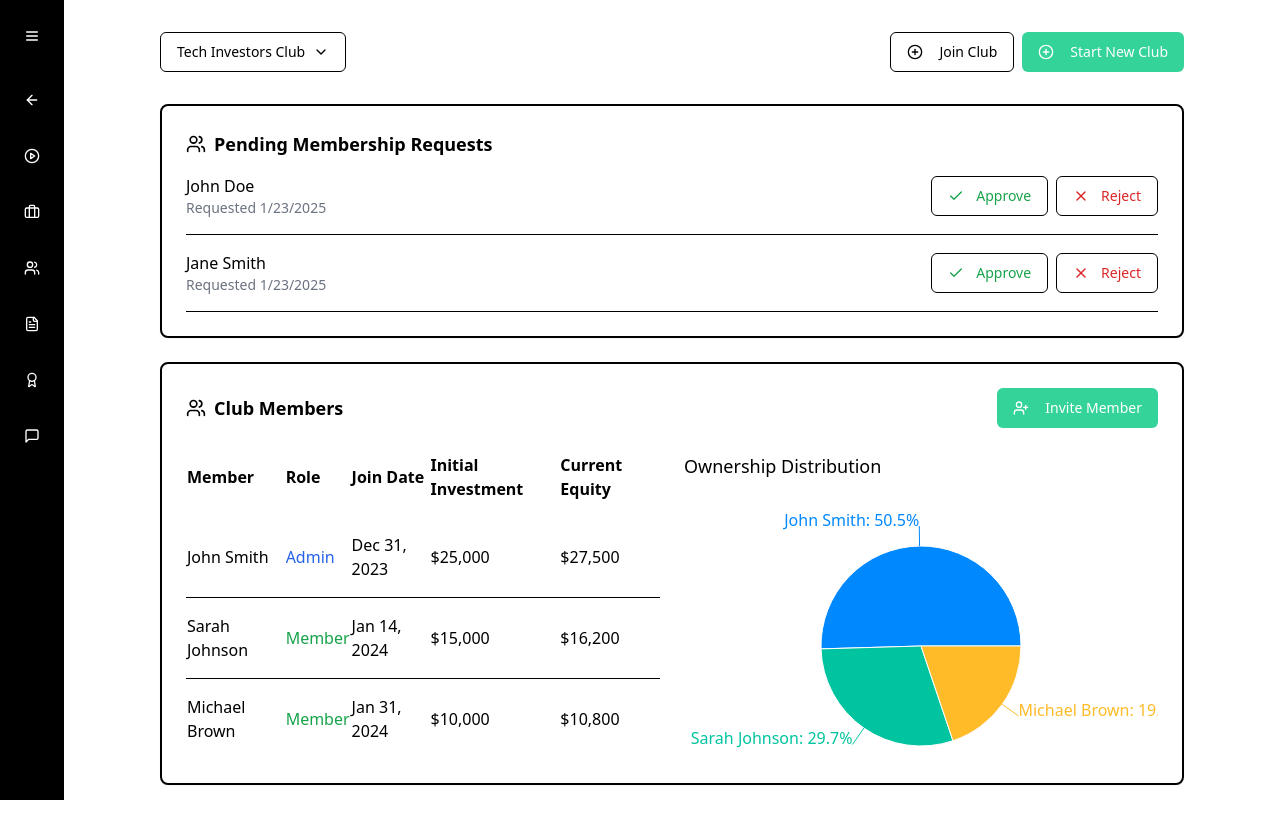
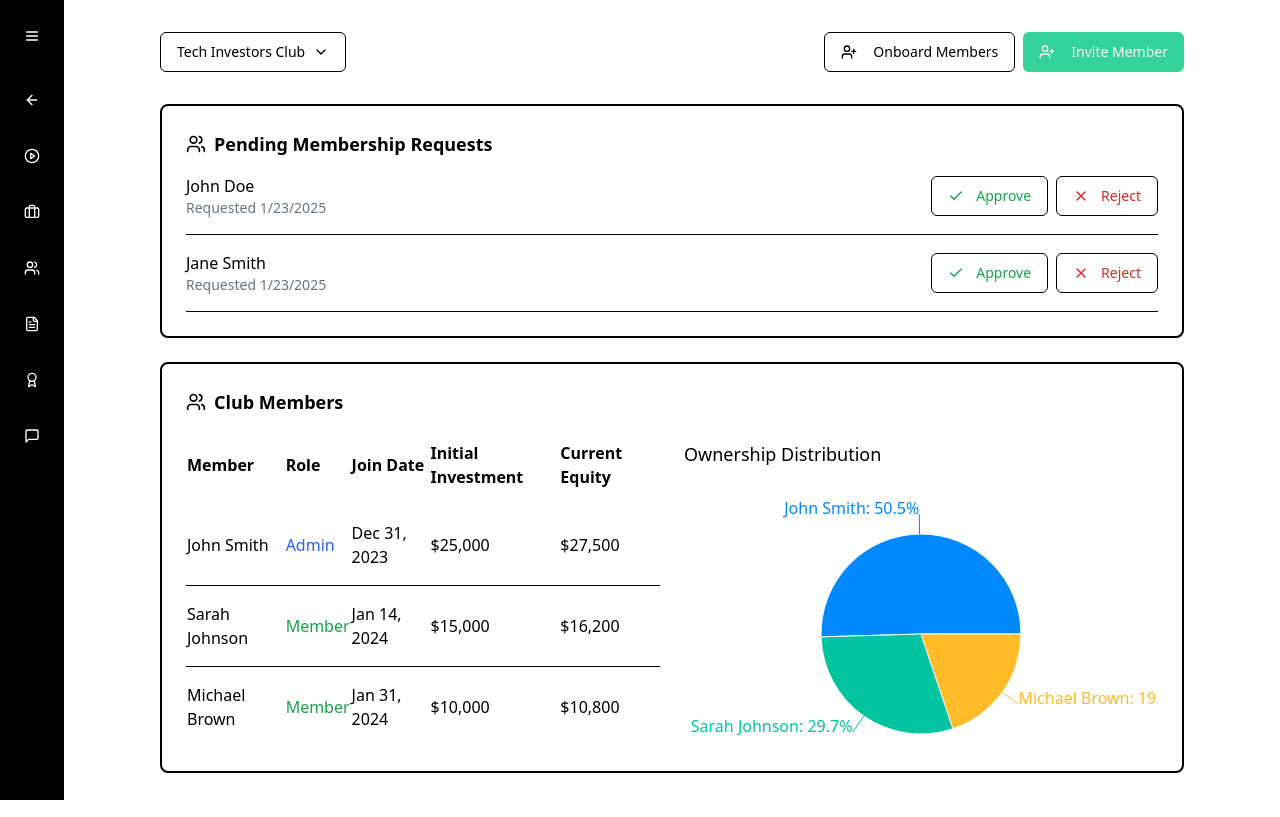
Before and after one commit to HazenWilson/feature-lab-portal, a React (Vite) app: page /demo/investment-club in a window 1280 px wide. Both pictures are taken after a click on the button 32 px from the left and 268 px from the top of the page. Built offline with nearby package versions, Linux system fonts and the light colour scheme.

Commit message:
Update members page and buttons
- Change reject button hover color to red.
- Modify "Join Club" and "Start New Club" buttons based on page.
- Move "Invite Member" button to members page.
- Add "Onboard Members" button.

```diff
--- a/src/pages/demo/InvestmentClub.tsx
+++ b/src/pages/demo/InvestmentClub.tsx
@@ -1,3 +1,4 @@
+
 import { useState } from "react";
 import { Card } from "@/components/ui/card";
 import { ClubSidebar } from "./components/ClubSidebar";
@@ -177,6 +178,7 @@ const InvestmentClub = () => {
             setClubSelectorOpen={setClubSelectorOpen}
             setSelectedClub={setSelectedClub}
             clubs={mockClubs}
+            currentSection={currentSection}
           />
 
           <div className="max-w-5xl mx-auto">
--- a/src/pages/demo/components/ClubHeader.tsx
+++ b/src/pages/demo/components/ClubHeader.tsx
@@ -1,5 +1,5 @@
 
-import { ChevronDown, PlusCircle } from "lucide-react";
+import { ChevronDown, PlusCircle, UserPlus } from "lucide-react";
 import { Button } from "@/components/ui/button";
 import { Card } from "@/components/ui/card";
 
@@ -14,6 +14,7 @@ interface ClubHeaderProps {
   setClubSelectorOpen: (open: boolean) => void;
   setSelectedClub: (club: Club) => void;
   clubs: Club[];
+  currentSection: string;
 }
 
 export const ClubHeader = ({
@@ -22,7 +23,41 @@ export const ClubHeader = ({
   setClubSelectorOpen,
   setSelectedClub,
   clubs,
+  currentSection,
 }: ClubHeaderProps) => {
+  const renderActionButtons = () => {
+    switch (currentSection) {
+      case "getting-started":
+        return (
+          <>
+            <Button variant="outline">
+              <PlusCircle className="h-4 w-4 mr-2" />
+              Join Club
+            </Button>
+            <Button>
+              <PlusCircle className="h-4 w-4 mr-2" />
+              Start New Club
+            </Button>
+          </>
+        );
+      case "members":
+        return (
+          <>
+            <Button variant="outline">
+              <UserPlus className="h-4 w-4 mr-2" />
+              Onboard Members
+            </Button>
+            <Button>
+              <UserPlus className="h-4 w-4 mr-2" />
+              Invite Member
+            </Button>
+          </>
+        );
+      default:
+        return null;
+    }
+  };
+
   return (
     <div className="max-w-5xl mx-auto mb-8">
       <div className="flex items-center justify-between">
@@ -54,14 +89,7 @@ export const ClubHeader = ({
           )}
         </div>
         <div className="flex gap-2">
-          <Button variant="outline">
-            <PlusCircle className="h-4 w-4 mr-2" />
-            Join Club
-          </Button>
-          <Button>
-            <PlusCircle className="h-4 w-4 mr-2" />
-            Start New Club
-          </Button>
+          {renderActionButtons()}
         </div>
       </div>
     </div>
--- a/src/pages/demo/components/MembersList.tsx
+++ b/src/pages/demo/components/MembersList.tsx
@@ -1,6 +1,5 @@
 
-import { Users, UserPlus } from "lucide-react";
-import { Button } from "@/components/ui/button";
+import { Users } from "lucide-react";
 import { Card } from "@/components/ui/card";
 import { PieChart, Pie, Cell, ResponsiveContainer, Tooltip } from "recharts";
 
@@ -34,10 +33,6 @@ export const MembersList = ({ members }: MembersListProps) => {
           <Users className="h-5 w-5" />
           <h2 className="text-lg font-semibold">Club Members</h2>
         </div>
-        <Button>
-          <UserPlus className="h-4 w-4 mr-2" />
-          Invite Member
-        </Button>
       </div>
 
       <div className="grid grid-cols-1 lg:grid-cols-2 gap-6">
--- a/src/pages/demo/components/PendingMembershipRequests.tsx
+++ b/src/pages/demo/components/PendingMembershipRequests.tsx
@@ -30,11 +30,11 @@ export const PendingMembershipRequests = ({ pendingMembers }: PendingMembershipR
               <p className="text-sm text-gray-500">Requested {member.requestDate}</p>
             </div>
             <div className="flex gap-2">
-              <Button variant="outline" className="text-green-600">
+              <Button variant="outline" className="text-green-600 hover:text-green-700">
                 <Check className="h-4 w-4 mr-1" />
                 Approve
               </Button>
-              <Button variant="outline" className="text-red-600">
+              <Button variant="outline" className="text-red-600 hover:bg-red-50 hover:text-red-700">
                 <X className="h-4 w-4 mr-1" />
                 Reject
               </Button>
```
